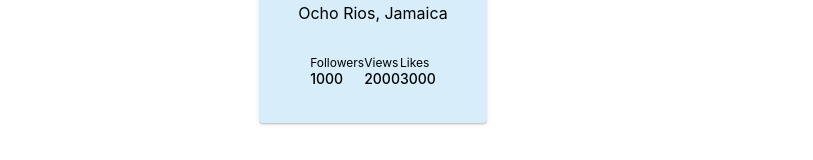
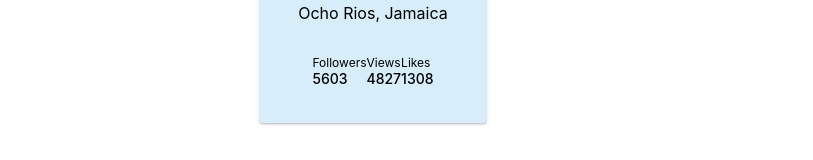
Before and after one commit to ViktoriaDufynets/goit-react-hw-01-components, a React (Create React App) app: page / in a window 1280 px wide. Shown: the part 256-416 px from the top of the page, without its empty margins (267-1080 px from the left). Built offline with nearby package versions, Linux system fonts and the light colour scheme.

Commit message:
add propTypes

```diff
--- a/src/components/FriendsList/FriendsList.jsx
+++ b/src/components/FriendsList/FriendsList.jsx
@@ -1,3 +1,4 @@
+import PropTypes from 'prop-types';
 import { FriendListItem } from "./FriendListItem";
 import css from './FriendsList.module.css';
 
@@ -14,3 +15,13 @@ export const FriendsList = ({friends}) => {
       ))}
     </ul>
     )};
+
+    FriendsList.propTypes = {
+      friends: PropTypes.arrayOf(
+        PropTypes.shape({
+          isOnline: PropTypes.bool.isRequired,
+          avatar: PropTypes.string.isRequired,
+          name: PropTypes.string.isRequired,
+        })
+      ).isRequired,
+    };
--- a/src/components/Profile/Profile.jsx
+++ b/src/components/Profile/Profile.jsx
@@ -1,3 +1,4 @@
+import PropTypes from 'prop-types';
 import css from './Profile.module.css';
 
 export const Profile = ({username, tag, location, avatar,   stats: { followers, views, likes }}) => {
@@ -18,28 +19,28 @@ export const Profile = ({username, tag, location, avatar,   stats: { followers,
   <ul className={css.stats}>
     <li className={css.labelsandquantity}>
       <span className={css.label}>Followers</span>
-      <span className={css.quantity}>1000</span>
+      <span className={css.quantity}>{followers}</span>
     </li>
     <li className={css.labelsandquantity}>
       <span className={css.label}>Views</span>
-      <span className={css.quantity}>2000</span>
+      <span className={css.quantity}>{views}</span>
     </li>
     <li className={css.labelsandquantity}>
       <span className={css.label}>Likes</span>
-      <span className={css.quantity}>3000</span>
+      <span className={css.quantity}>{likes}</span>
     </li>
   </ul>
 </div>
 )};
 
-// Profile.prototype = {
-//   username: PropTypes.string.isRequired,
-//   tag: PropTypes.string.isRequired,
-//   location: PropTypes.string.isRequired,
-//   avatar: PropTypes.string,
-//   stats: PropTypes.shape({
-//     followers: PropTypes.number,
-//     views: PropTypes.number,
-//     likes: PropTypes.number,
-//   }),
-// };
+Profile.propTypes = {
+      username: PropTypes.string.isRequired,
+      avatar: PropTypes.string.isRequired,
+      tag: PropTypes.string.isRequired,
+      location: PropTypes.string.isRequired,
+      stats: PropTypes.shape({
+        followers: PropTypes.number,
+        views: PropTypes.number,
+        likes: PropTypes.number,
+      }),
+};
--- a/src/components/ProfileBoard/ProfileBoard.jsx
+++ b/src/components/ProfileBoard/ProfileBoard.jsx
@@ -1,7 +1,6 @@
 import css from './ProfileBoard.module.css';
 
 
-export const ProfileBoard = ({profiles}) => {
-    console.log(profiles);
+export const ProfileBoard = () => {
     return <div className={css.profileBoard}>LET ME INTRODUCE MY FIRST REACT HOMEWORK</div>;
 };
--- a/src/components/Statistics/Statistics.jsx
+++ b/src/components/Statistics/Statistics.jsx
@@ -1,3 +1,4 @@
+import PropTypes from 'prop-types';
 import css from './Statistics.module.css';
 
 function getRandomColor() {
@@ -31,3 +32,13 @@ export const Statistics = ({title, stats}) => {
       </ul>
 </section>
 )};
+
+Statistics.propTypes = {
+  title: PropTypes.string,
+  stats: PropTypes.arrayOf(
+    PropTypes.shape({
+      label: PropTypes.string.isRequired,
+      percentage: PropTypes.number.isRequired,
+    })
+  ).isRequired,
+};
--- a/src/components/Transactions/Transactions.jsx
+++ b/src/components/Transactions/Transactions.jsx
@@ -1,3 +1,4 @@
+import PropTypes from 'prop-types';
 import css from './Transactions.module.css';
 
 export const TransactionHistory = ({ items }) => {
@@ -23,3 +24,13 @@ export const TransactionHistory = ({ items }) => {
 </table>
 
 )};
+
+TransactionHistory.propTypes = {
+  items: PropTypes.arrayOf(
+    PropTypes.shape({
+    type: PropTypes.string.isRequired,
+    amount: PropTypes.string.isRequired,
+    currency: PropTypes.string.isRequired,
+  })
+  ).isRequired,
+};
```
Also changed, not shown: src/components/FriendsList/FriendListItem.jsx (+8 -1 lines).
